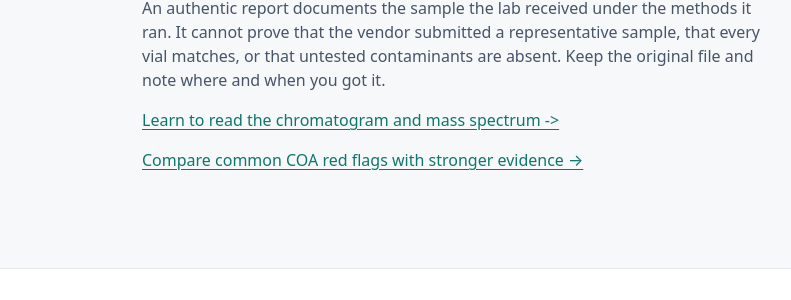
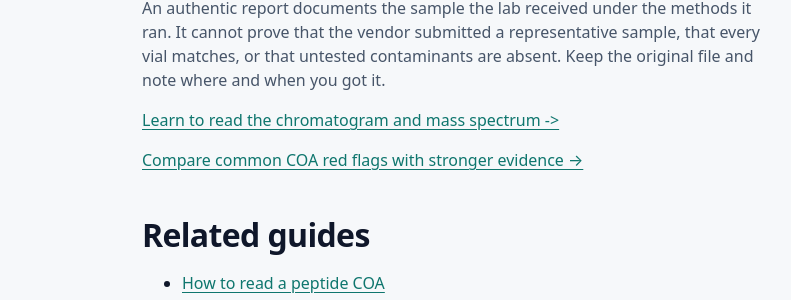
Before and after one commit to Trashpanda62/coascore, a plain HTML site: page verify-a-coa.html in a window 1280 px wide. Shown: the part 1542-1842 px from the top of the page, without its empty margins (68-859 px from the left). Drawn offline with Linux system fonts and the light colour scheme.

Commit message:
Pass 8: related-guides block on every guide (two guides were discovered but not indexed)

```diff
--- a/verify-a-coa.html
+++ b/verify-a-coa.html
@@ -12,5 +12,5 @@
 <li><strong>Require method context.</strong> A result without an assay name, units, sample identifier, and basic method information is difficult to interpret or reproduce. Chromatograms and spectra should connect to the same sample and report.</li>
 <li><strong>Test plausibility.</strong> Regard a bare “100.0% purity” claim as a red flag. Chromatographic integration depends on the method, detection, thresholds, and rounding. Check the full trace, impurity table, decimal precision, and stated calculation.</li>
 <li><strong>Check dates and sequence.</strong> Confirm the sample receipt, analysis, and issue dates are present where applicable and occur in a plausible order.</li></ol>
-<h2>Authentic paperwork has limits</h2><p>An authentic report documents the sample the lab received under the methods it ran. It cannot prove that the vendor submitted a representative sample, that every vial matches, or that untested contaminants are absent. Keep the original file and note where and when you got it.</p><p><a href="read-hplc-and-mass-spec.html">Learn to read the chromatogram and mass spectrum -></a></p><p><a href="coa-red-flags.html">Compare common COA red flags with stronger evidence →</a></p></article></main>
+<h2>Authentic paperwork has limits</h2><p>An authentic report documents the sample the lab received under the methods it ran. It cannot prove that the vendor submitted a representative sample, that every vial matches, or that untested contaminants are absent. Keep the original file and note where and when you got it.</p><p><a href="read-hplc-and-mass-spec.html">Learn to read the chromatogram and mass spectrum -></a></p><p><a href="coa-red-flags.html">Compare common COA red flags with stronger evidence →</a></p><aside class="related" aria-labelledby="rel"><h2 id="rel">Related guides</h2><ul><li><a href="how-to-read-a-coa.html">How to read a peptide COA</a></li><li><a href="coa-red-flags.html">COA red flags</a></li><li><a href="known-labs.html">Independent labs seen on COAs</a></li><li><a href="net-peptide-content.html">Net peptide content vs purity</a></li><li><a href="read-hplc-and-mass-spec.html">Reading the chromatogram and mass spectrum</a></li><li><a href="faq.html">COA FAQ</a></li><li><a href="/tool/">COA Interpreter</a></li><li><a href="/calc/">Reconstitution calculator</a></li></ul></aside></article></main>
 <footer class="site-footer"><div class="footer-wrap"><span class="brand-wordmark"><span class="brand-mark">Coa</span>Score</span><p>CoaScore turns any vendor's Certificate of Analysis into a plain-English read and a vendor-neutral documentation score; every COA is scored using the same process. CoaScore is built by the team behind Oak Ridge Peptides, but is not paid to score any result a particular way. For research use only — not medical advice.</p><div class="footer-links"><a href="faq.html">COA FAQ</a><a href="about.html">About</a><a href="legal.html">Terms, privacy &amp; disclaimer</a></div></div></footer><script defer src="https://static.cloudflareinsights.com/beacon.min.js" data-cf-beacon='{"token":"b446603e67084e5a90b2b1a4581815b7"}'></script></body></html>
```
Also changed, not shown: how-to-read-a-coa.html (+1 -1 lines).
